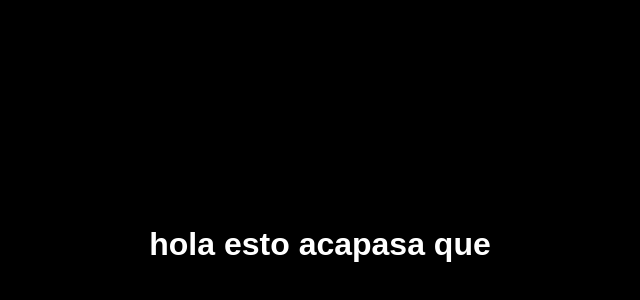
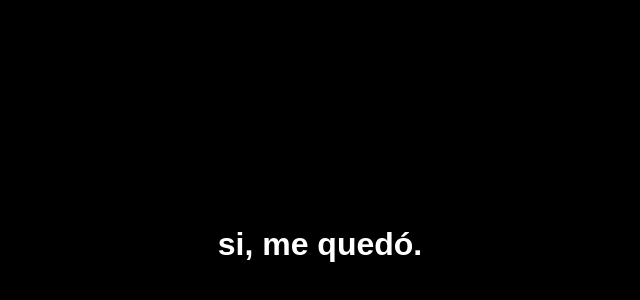
Before and after one commit to fabicholass/contraposicion-elfb, a plain HTML site: page index.html in a window 1280 px wide. Shown: the part 156-456 px from the top of the page, without its empty margins (320-960 px from the left). Drawn offline with Linux system fonts and the light colour scheme.

Commit message:
Update index.html

```diff
--- a/index.html
+++ b/index.html
@@ -18,7 +18,6 @@
     </style>
 </head>
 <body>
-    <h1>hola esto aca</h1>
-    <h1>pasa que</h1>
+    <h1>si, me quedó.</h1>
 </body>
 </html>
```
